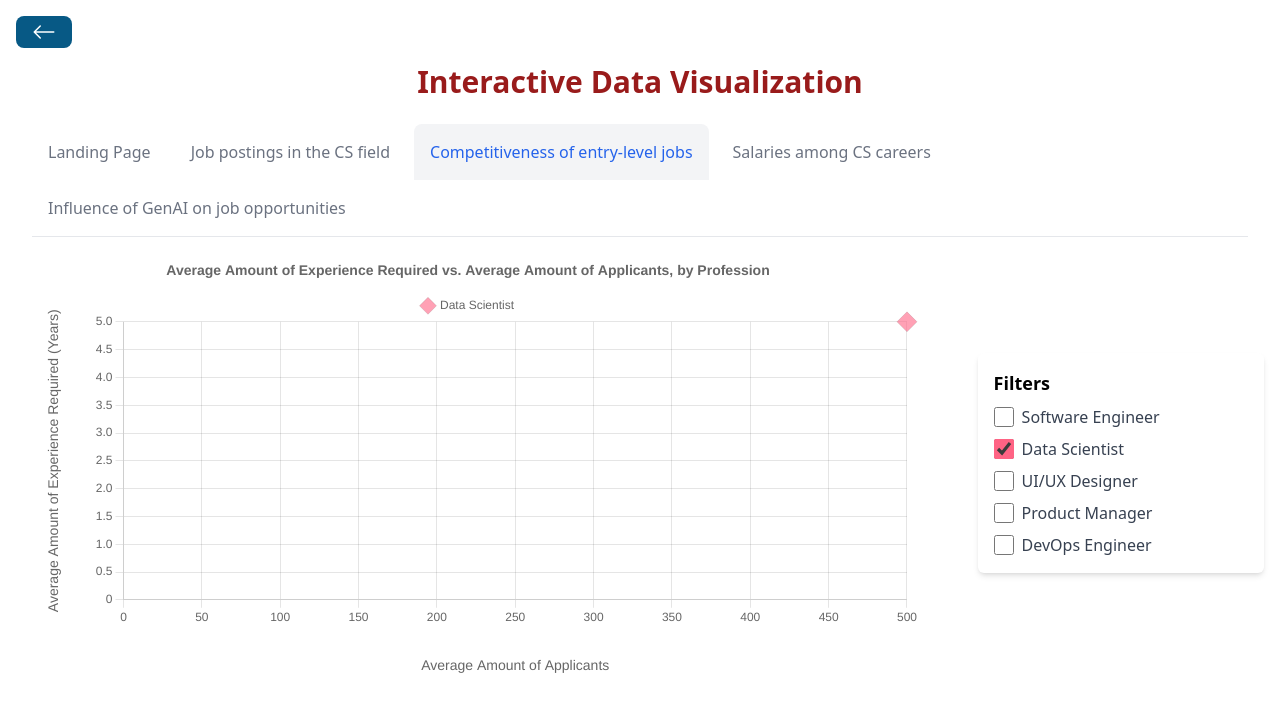
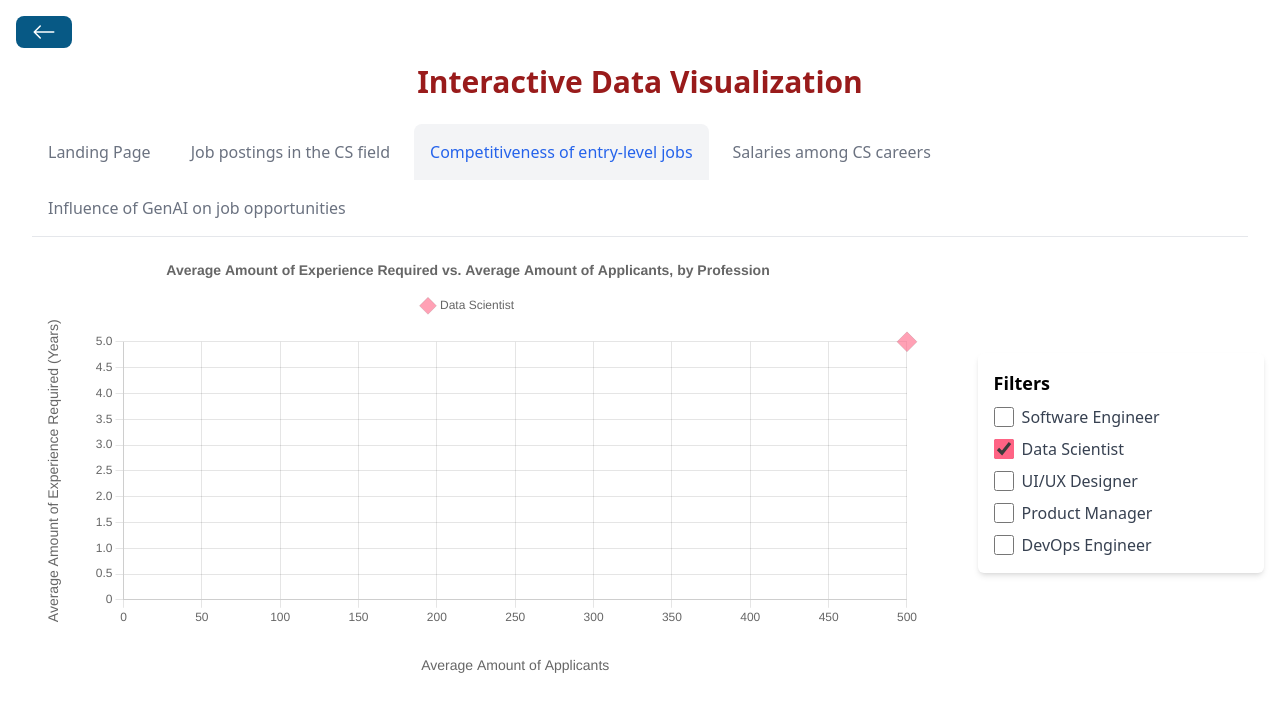
Before and after one commit to Terry9022/RPI-Interactive-Data-Visualization, a React (Vite) app: page /competitiveness in a window 1280 px wide. Shown: the top 712 px of the page. Built offline with nearby package versions, Linux system fonts and the light colour scheme.

Commit message:
Fixed Scatter Chart Legend Padding

```diff
--- a/src/charts/CompetitivenessScatterChart.jsx
+++ b/src/charts/CompetitivenessScatterChart.jsx
@@ -112,7 +112,7 @@ const CompetitivenessScatterChart = () => {
     plugins: {
       legend: {
         labels: {
-          usePointStyle: true,
+          usePointStyle: true
         },
       },
       title: {
@@ -137,10 +137,25 @@ const CompetitivenessScatterChart = () => {
     },
   };
 
+
   return (
     <div className="flex">
       <div className="w-3/4 mr-10">
-        <Scatter data={data} options={options} ref={chartRef} />
+        <Scatter data={data} options={options} ref={chartRef} plugins={[
+          {
+            id: "increase-legend-spacing",
+            beforeInit(chart) {
+              // Get reference to the original fit function
+              const originalFit = (chart.legend).fit;
+              // Override the fit function
+              (chart.legend).fit = function fit() {
+                // Call original function and bind scope in order to use `this` correctly inside it
+                originalFit.bind(chart.legend)();
+                this.height += 20;
+              };
+            }
+          }
+        ]}/>
       </div>
       <div className="w-1/4 pl-4 relative top-[100px]">
         <div className="bg-white shadow-md rounded-md p-4">
```
